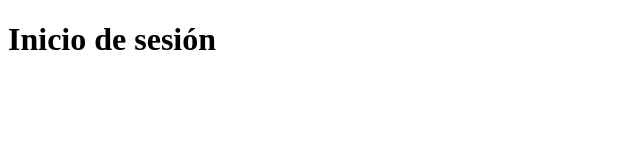
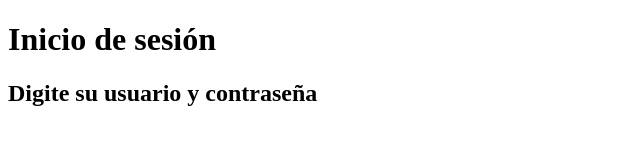
Before and after one commit to nidianieto/holaprogit, a plain HTML site: page login/autenticacion.html in a window 1280 px wide. Shown: the whole page, without its empty margins (0-640 px from the left). Drawn offline with Linux system fonts and the light colour scheme.

Commit message:
h2 en autenticación

```diff
--- a/login/autenticacion.html
+++ b/login/autenticacion.html
@@ -7,5 +7,6 @@
 </head>
 <body>
     <h1>Inicio de sesión</h1>
+    <h2>Digite su usuario y contraseña</h2>
 </body>
 </html>
```
